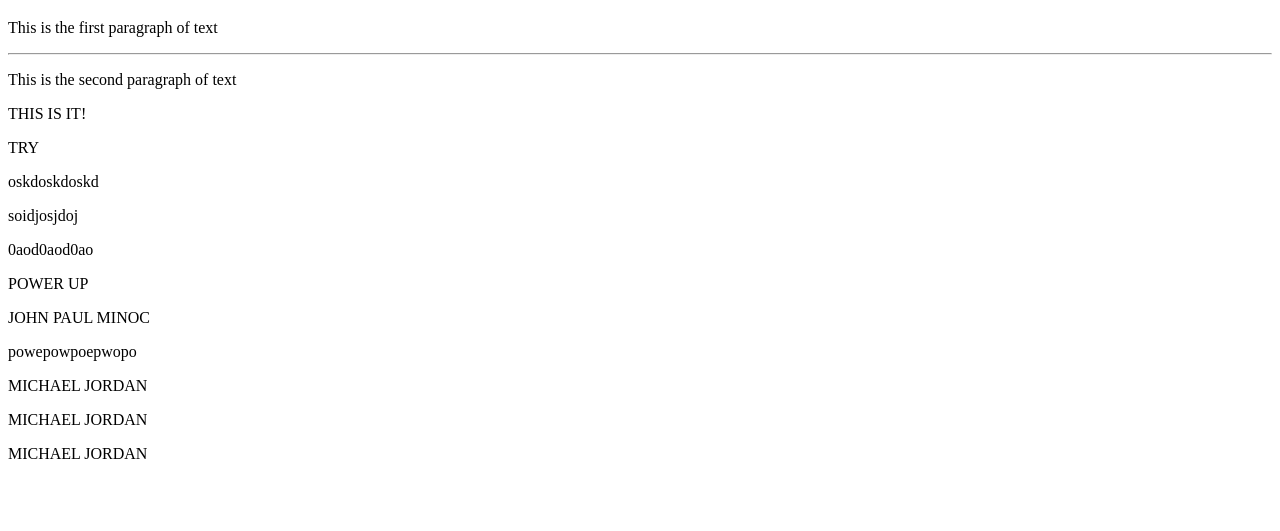
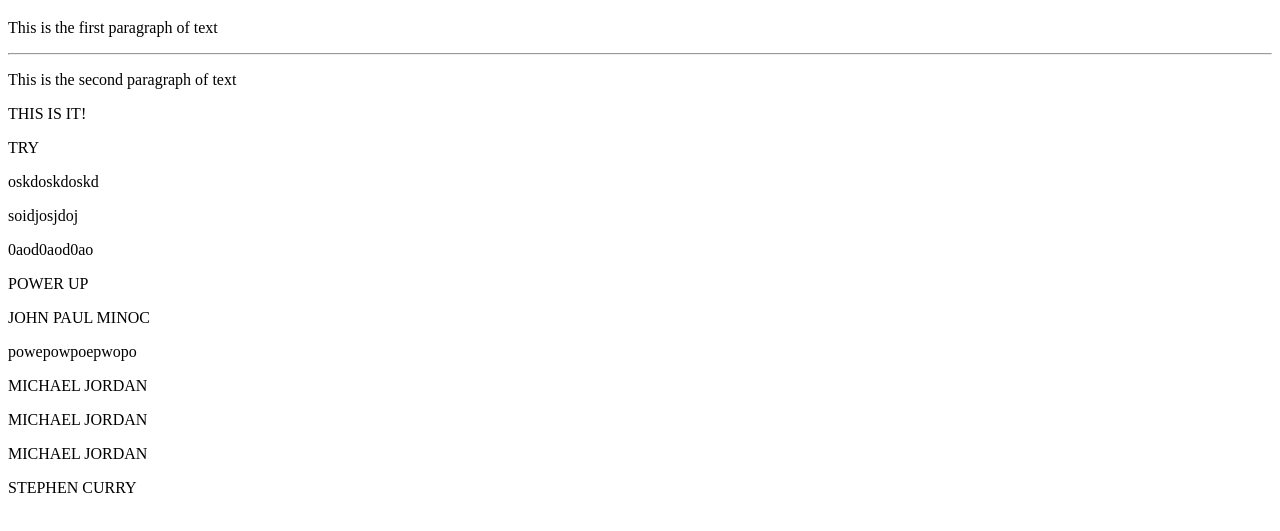
Before and after one commit to johnpaulminoc/minocexer2, a plain HTML site: page index.html in a window 1280 px wide. Shown: the part 61-592 px from the top of the page. Drawn offline with Linux system fonts and the light colour scheme.

Commit message:
try try TRY try U MMM ST

```diff
--- a/index.html
+++ b/index.html
@@ -22,6 +22,7 @@
     <p>MICHAEL JORDAN</p>
 
     <p>MICHAEL JORDAN</p>
+    <p>STEPHEN CURRY</p>
 
 
   </body>
```
